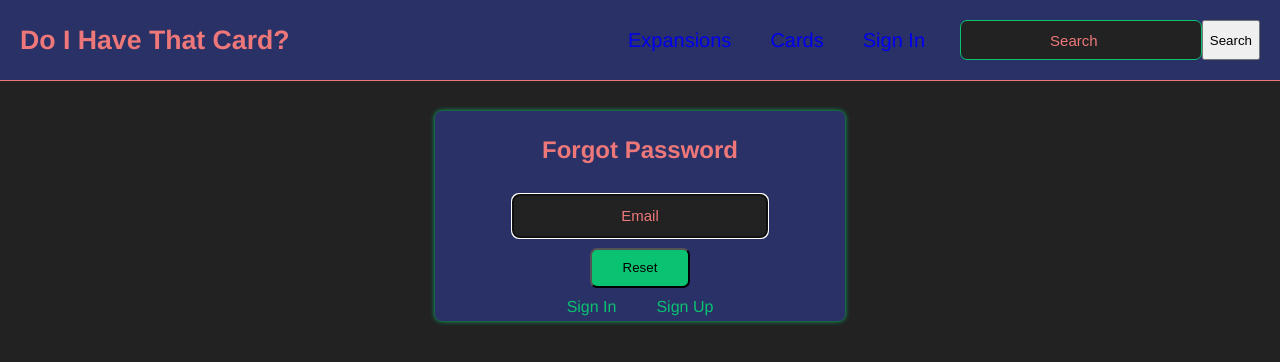
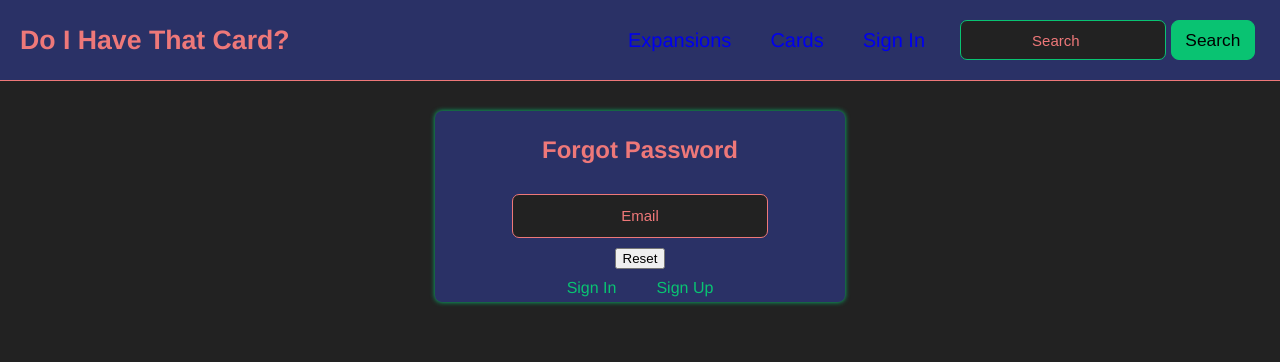
Before and after one commit to pyRN/that-card-firebase, a React (Create React App) app: page /forgot in a window 1280 px wide. Shown: the top 362 px of the page. Built offline with nearby package versions, Linux system fonts and the light colour scheme.

Commit message:
Updated bootstrap classes, changed all instances of individual colors to class variables

```diff
--- a/src/App.css
+++ b/src/App.css
@@ -3,7 +3,6 @@
   --gray: #222;
   --green: #09c372;
   --pink: #ee7879;
-  --red: rgba(220, 53, 69, 1);
 }
 
 /*Personal Bootstrap*/
@@ -17,14 +16,37 @@
   flex-direction: column;
 }
 
-.flex-center {
+.center {
   justify-content: center;
   align-items: center;
 }
 
+.btn {
+  height: 40px;
+  width: 100px;
+  border-radius: 8px;
+  margin: 0 5px 0 5px;
+  color: black;
+  font-size: 13pt;
+}
+
+.btn:hover {
+  background-color: var(--blue);
+  border: 1px solid var(--green);
+  color: var(--pink);
+}
+.btn-danger {
+  background-color: var(--pink);
+  border: 1px solid var(--pink);
+}
+.btn-submit {
+  background-color: var(--green);
+  border: 1px solid var(--green);
+}
+
 /*Tags*/
 html {
-  background: #222;
+  background: var(--gray);
   margin: 0px;
   width: 100%;
   font-family: "HelveticaNeue-Light", "Helvetica Neue Light", "Helvetica Neue",
@@ -39,32 +61,32 @@ body {
 
 h1,
 h2 {
-  color: #ee7879;
+  color: var(--pink);
   overflow-wrap: break-word;
 }
 
 p {
-  color: #09c372;
+  color: var(--green);
   overflow-wrap: break-word;
 }
 
 li {
-  color: #09c372;
+  color: var(--green);
   font-size: 18px;
   text-decoration: none;
 }
 li:hover {
-  color: #ee7879;
+  color: var(--pink);
   transform: scale(1.3);
   transition: 0.1s;
   cursor: pointer;
 }
 
 input {
-  background-color: #222;
-  border: solid 1px #09c372;
+  background-color: var(--gray);
+  border: solid 1px var(--green);
   border-radius: 7px;
-  color: #ee7879;
+  color: var(--pink);
   text-align: center;
   height: 40px !important;
   width: 250px;
@@ -73,23 +95,25 @@ input {
 
 input:focus,
 input::placeholder {
-  color: #ee7879;
+  outline: none !important;
+  color: var(--pink);
   text-align: center;
+  border-color: var(--pink);
 }
 
 footer {
-  background-color: #2a3166;
-  border-top: solid 1px #ee7879;
+  background-color: var(--blue);
+  border-top: solid 1px var(--pink);
   display: flex;
   height: 50px;
   justify-content: space-between;
 }
 
 select {
-  background-color: #222;
-  border: solid 1px #09c372;
+  background-color: var(--gray);
+  border: solid 1px var(--green);
   border-radius: 7px;
-  color: #ee7879;
+  color: var(--pink);
   height: 40px;
   padding: 5px;
   text-align: center;
@@ -98,12 +122,12 @@ select {
 
 /*Classes*/
 .mainContainer {
-  background: #222;
+  background: var(--gray);
 }
 
 .App {
   text-align: center;
-  background-color: #222;
+  background-color: var(--gray);
   margin: 0px;
 }
 
@@ -113,7 +137,7 @@ select {
 }
 
 .page-container {
-  color: #09c372;
+  color: var(--green);
   display: flex;
   justify-content: center;
   flex-wrap: wrap;
@@ -122,8 +146,8 @@ select {
 }
 
 .static-card {
-  background-color: #2a3166;
-  box-shadow: 0px 0px 5px #09c372;
+  background-color: var(--blue);
+  box-shadow: 0px 0px 5px var(--green);
   border-radius: 7px;
   margin: 10px;
   padding: 5px;
@@ -132,8 +156,8 @@ select {
 
 /*Styles for Loading Symbol*/
 .loading-symbol {
-  border: 16px solid #ee7879;
-  border-top: 16px solid #09c372;
+  border: 16px solid var(--pink);
+  border-top: 16px solid var(--green);
   border-radius: 50%;
   width: 120px;
   height: 120px;
@@ -164,7 +188,7 @@ select {
   top: 0;
   right: 0;
   bottom: 0;
-  background-color: #2a3166;
+  background-color: var(--blue);
   display: flex;
   align-items: center;
   justify-content: center;
@@ -176,41 +200,6 @@ select {
   padding: 10px;
   width: 350px;
   height: 400px;
-}
-
-/*Buttons*/
-.submit-btn {
-  background-color: #09c372;
-  border-radius: 7px;
-  color: black;
-  margin: 0 3px 0 3px;
-  padding: 5px 10px 5px 10px;
-  height: 40px;
-  width: 100px;
-}
-.submit-btn:hover {
-  background-color: #ee7879;
-  border: solid 1px #09c372;
-  color: white;
-  transform: scale(0.9);
-  transition: 0.1s;
-}
-
-.cancel-btn {
-  background-color: red;
-  color: white;
-  border-radius: 7px;
-  color: white;
-  margin: 0 3px 0 3px;
-  padding: 5px 10px 5px 10px;
-  height: 40px;
-  width: 100px;
-}
-.cancel-btn:hover {
-  background-color: #333;
-  border: solid 1px red;
-  transform: scale(0.9);
-  transition: 0.1s;
 }
 
 .sticky-bottom {
```
